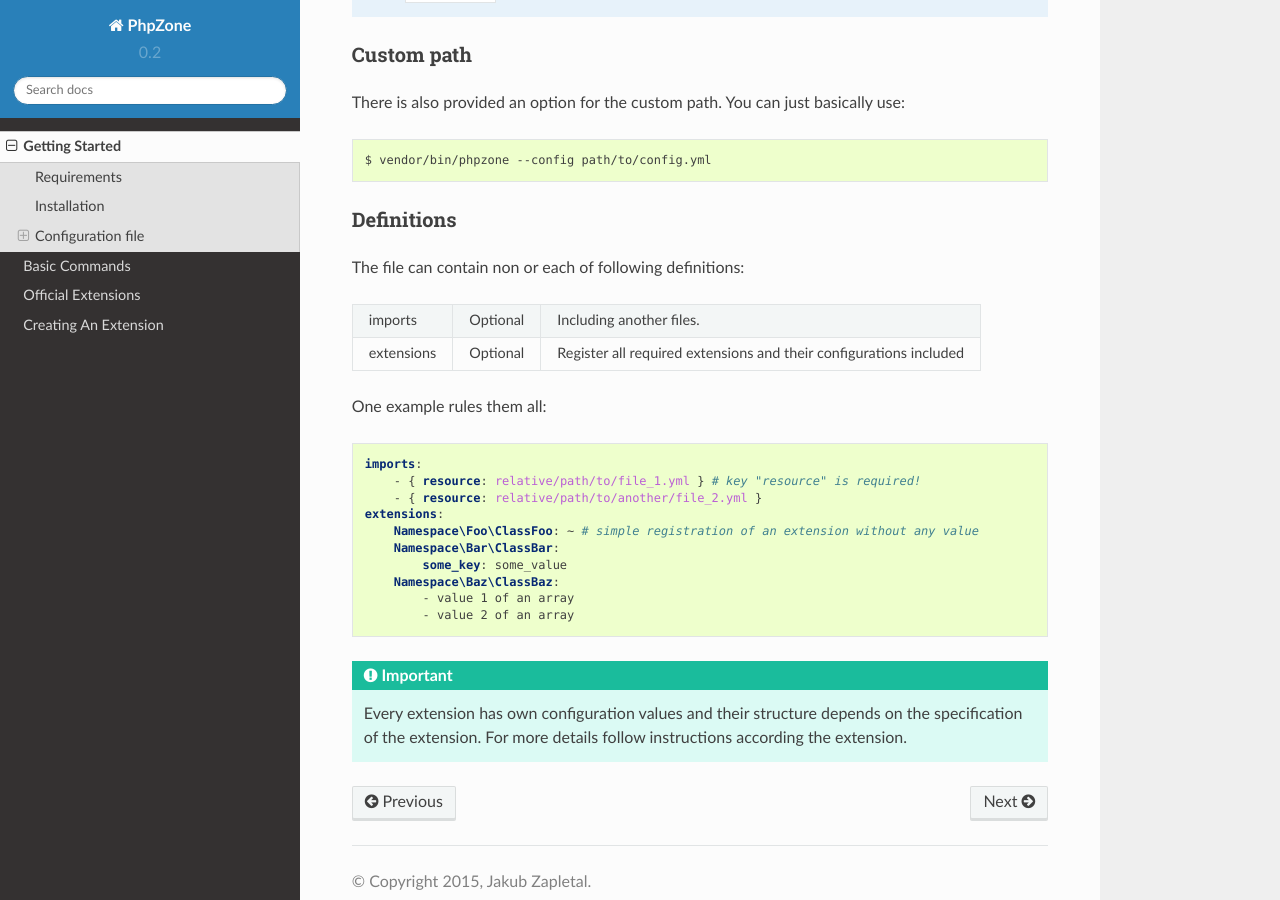
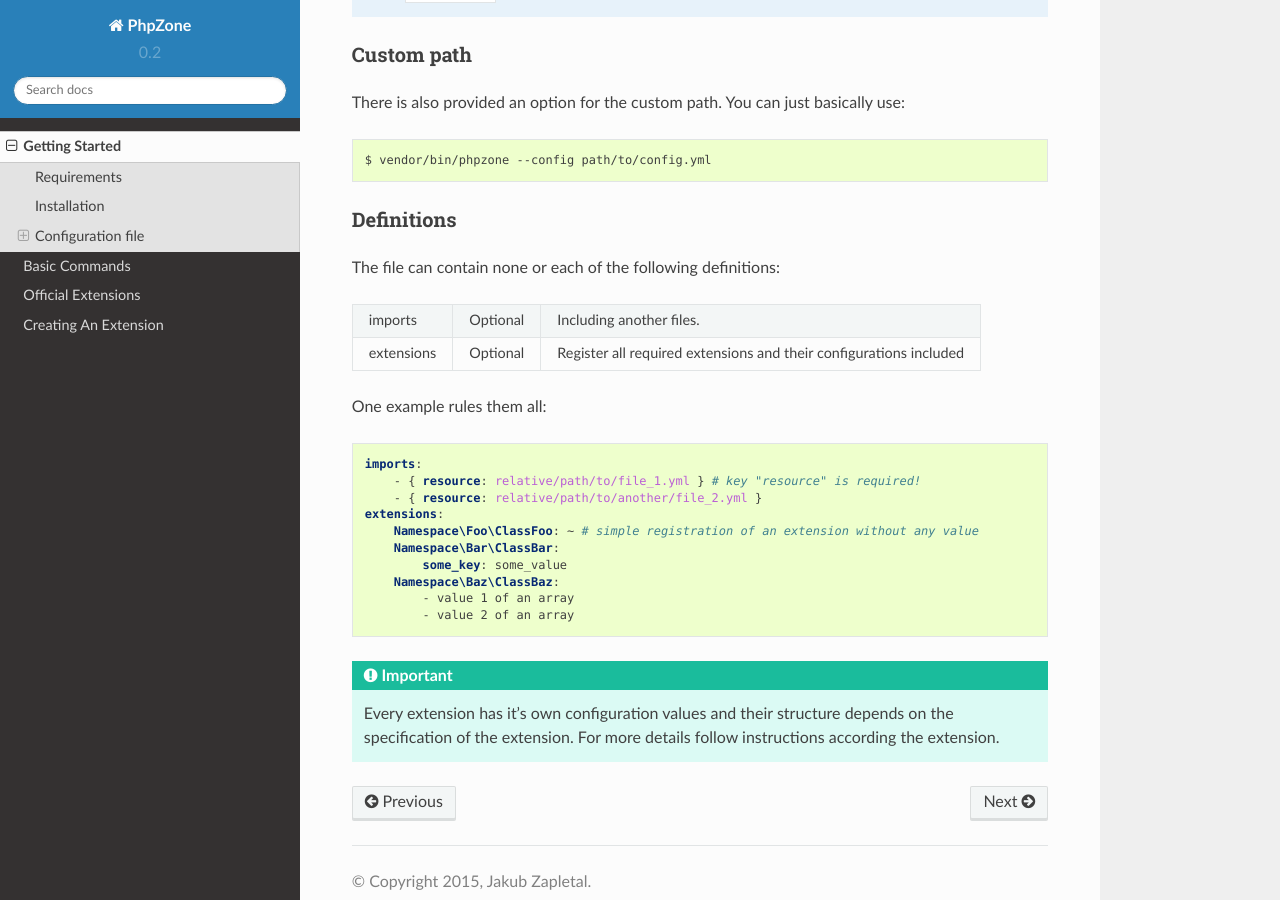
Before and after one commit to phpzone/phpzone, a Sphinx documentation site: the page built from docs/source/getting-started.rst, in a window 1280 px wide and 900 px high, scrolled down 1161 px. Built offline with Sphinx 7.4.7 and the Read the Docs theme 2.0.0, drawn with Linux system fonts in a browser that asks for light colours; some of the changed text lies outside the part shown.

Commit message:
Fix typos in docs

```diff
--- a/docs/source/basic-commands.rst
+++ b/docs/source/basic-commands.rst
@@ -38,8 +38,8 @@ There is also provided an option for the custom path for the configuration file.
 Shell environment
 -----------------
 
-Shell environment provides interactive environment with fully support of history and autocomplete all commands.
-Very useful when there are defined more commands and developer often switches between them.
+Shell environment provides an interactive environment with full support of history and auto-complete commands.
+Very useful when there are more defined commands and the developer often switches between them.
 
 .. code-block:: bash
 
--- a/docs/source/getting-started.rst
+++ b/docs/source/getting-started.rst
@@ -34,7 +34,7 @@ or add it manually into your ``composer.json``:
 Configuration file
 ------------------
 
-The configuration file ``phpzone.yml`` is alpha and omega of this tool and its format is `YAML`_.
+The configuration file ``phpzone.yml`` is the alpha and omega of this tool and its format is `YAML`_.
 
 Creating the configuration file
 ^^^^^^^^^^^^^^^^^^^^^^^^^^^^^^^
@@ -64,7 +64,7 @@ There is also provided an option for the custom path. You can just basically use
 Definitions
 ^^^^^^^^^^^
 
-The file can contain non or each of following definitions:
+The file can contain none or each of the following definitions:
 
 ========== ======== ==================================================================
 imports    Optional Including another files.
@@ -87,7 +87,7 @@ One example rules them all:
             - value 2 of an array
 
 .. important::
-    Every extension has own configuration values and their structure depends on the specification of the extension.
+    Every extension has it's own configuration values and their structure depends on the specification of the extension.
     For more details follow instructions according the extension.
 
 .. _Composer: https://getcomposer.org
--- a/docs/source/index.rst
+++ b/docs/source/index.rst
@@ -8,7 +8,6 @@ PhpZone
     basic-commands
     official-extensions
     creating-an-extension
-
 
 PhpZone is a generic tool for the easy creation of `YAML`_ configured console applications. Its primary purpose is to
 provide a centralized automation tool for developers to simplify development workflow.
```
Also changed, not shown: other parts of docs/source/getting-started.rst (+1 -1 lines), other parts of docs/source/index.rst (+3 -2 lines), docs/source/official-extensions.rst (+5 -3 lines).
